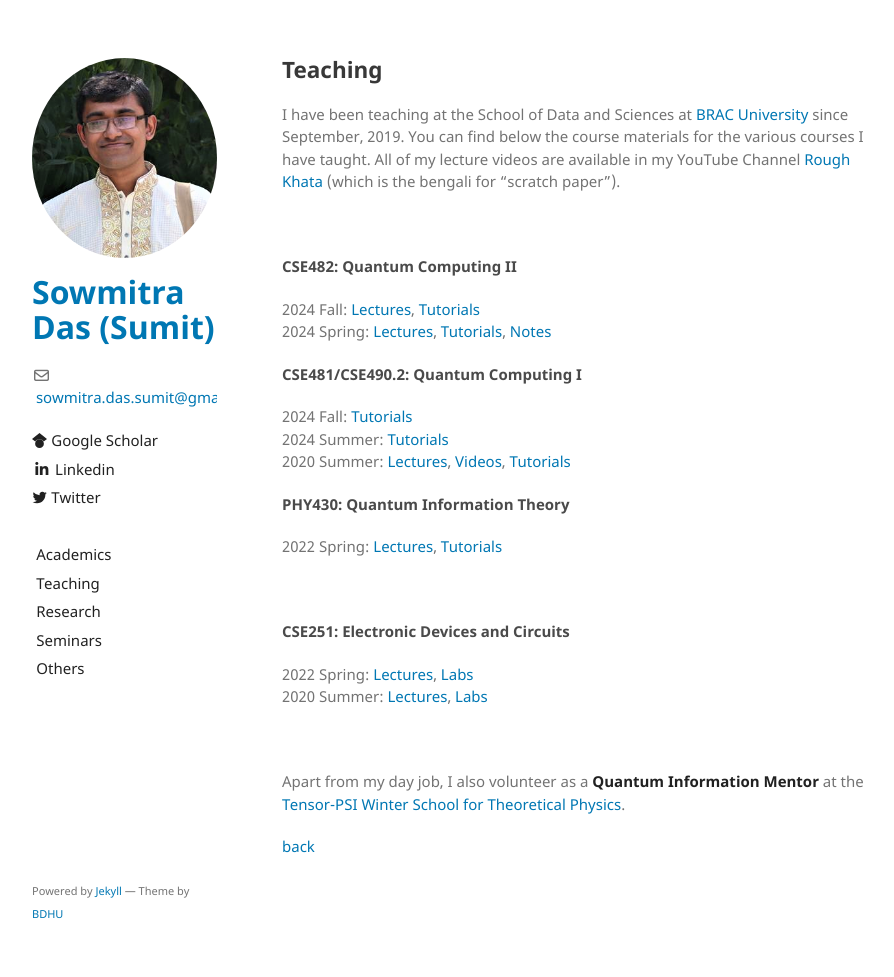
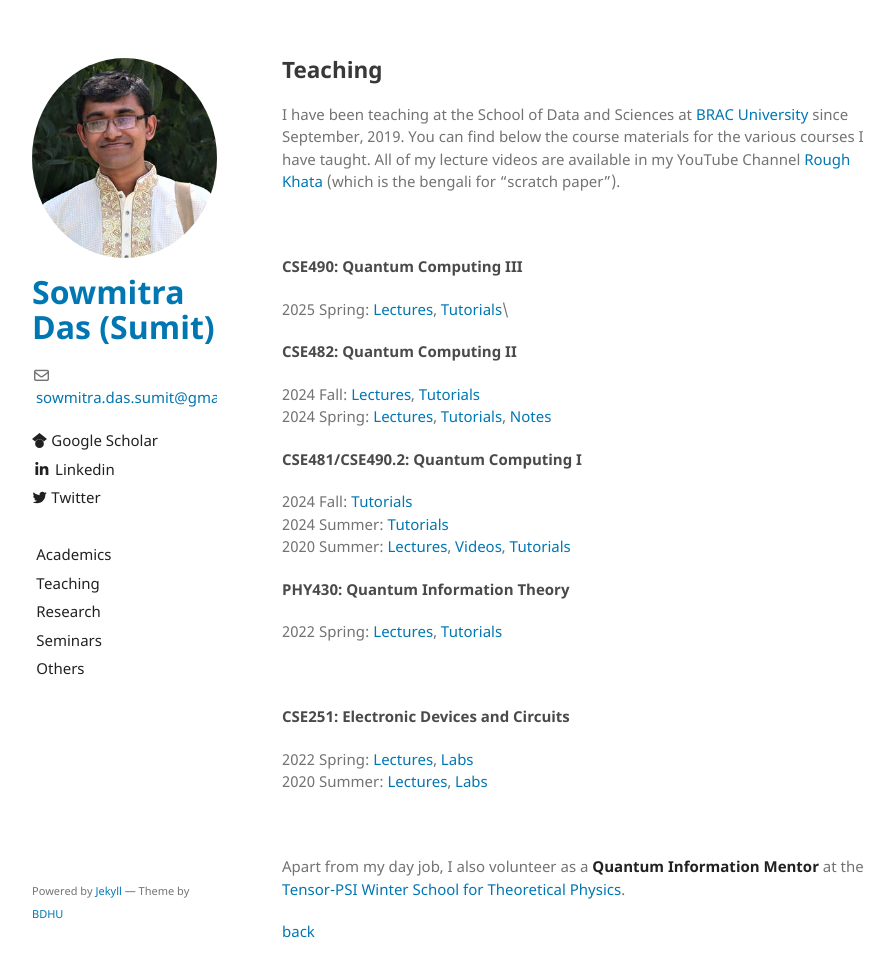
Before and after one commit to sowmitra-das-sumit/sowmitra-das-sumit.github.io, a Jekyll site: the page built from teaching.md, in a window 1280 px wide and 993 px high. Shown: the top 977 px of the window, without its empty margins (178-1072 px from the left). Built offline with Jekyll 4.4.1, drawn with Linux system fonts in a browser that asks for light colours; the repository's description, which GitHub fills in, is left out; our own code applies the rules of GitHub Pages for plain Markdown files.

Commit message:
Update teaching.md

```diff
--- a/teaching.md
+++ b/teaching.md
@@ -8,6 +8,8 @@ I have been teaching at the School of Data and Sciences at [BRAC University](htt
 
 <br>
 
+#### CSE490: Quantum Computing III
+2025 Spring: [Lectures](https://youtube.com/playlist?list=PLvj5w6iNZqVg8cIDjmf3c2MK8sMZ5nSlG&si=3kSyt0wGVprRSd16), [Tutorials](https://youtube.com/playlist?list=PLvj5w6iNZqVi2JA2PUmtt6ol_xV2xtK2-&si=h9om5HyJhaqnCCA4)\
 #### CSE482: Quantum Computing II
 2024 Fall: [Lectures](https://youtube.com/playlist?list=PLvj5w6iNZqVgbqsYbL_tsBJnFaTFYB9T3&si=kD-zuhsnR1xkfjjG), [Tutorials](https://youtube.com/playlist?list=PLvj5w6iNZqViFgfpgN8oh9T4ia80_MZz5&si=3nd72fnGAv1VtCZk)\
 2024 Spring: [Lectures](https://youtube.com/playlist?list=PLvj5w6iNZqViEPZo0PaHqOK_spCeHKfGT&si=8Rt2N6TXlppnJrz3), [Tutorials](https://youtube.com/playlist?list=PLvj5w6iNZqVhsPZnkK0bjl-0jFnoOqNOT&si=hYdKyiK2taefL-HB), [Notes](https://www.overleaf.com/read/dtxxdftjsfqt#837308)
```
